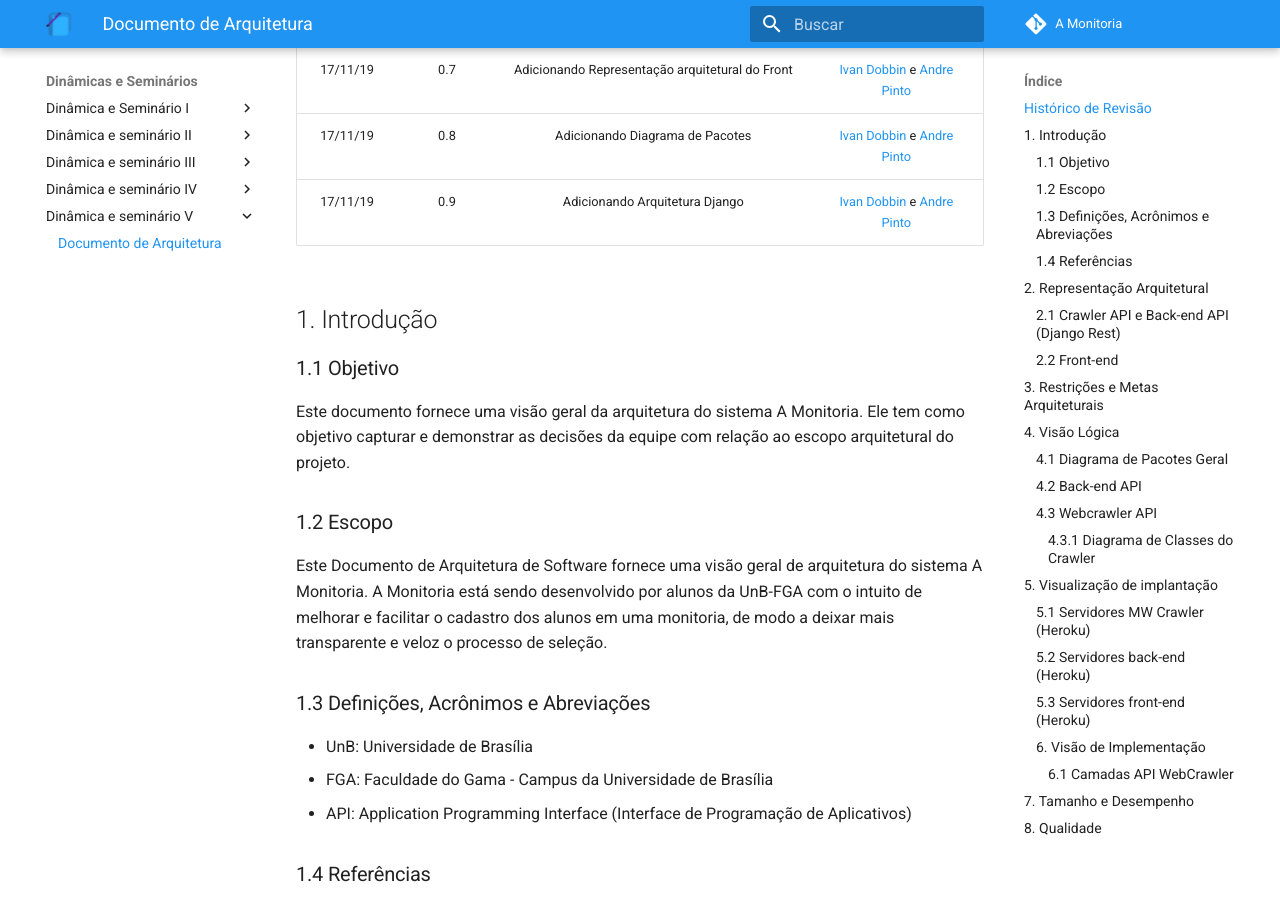
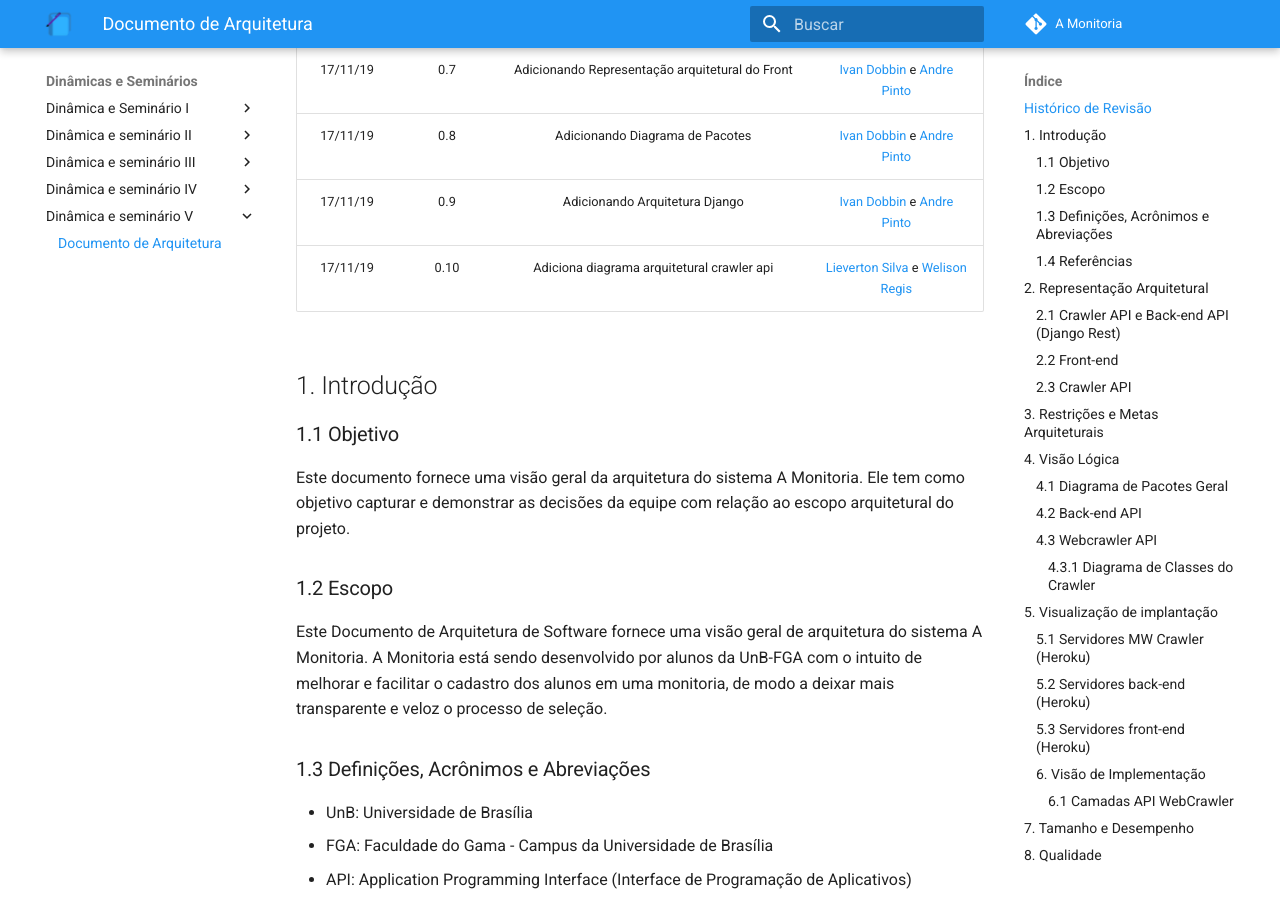
Before and after one commit to 2019-2-arquitetura-desenho/wiki, an MkDocs documentation site: the page built from docs/dinamica_seminario_V/documento_arquitetura.md, in a window 1280 px wide and 900 px high, scrolled down 611 px. Built offline with MkDocs 1.6.1 and Material for MkDocs 9.7.7, drawn with Linux system fonts in a browser that asks for light colours; comment, search, counter and statistics services are not loaded; old or Windows-style settings are respelled for this version of MkDocs.

Commit message:
Add crawler architectural diagram
Co-authored-by: Welison Almeida <welison.almeida.923@gmail.com>
Co-authored-by: Lieverton Santos <lievertom@gmail.com>

```diff
--- a/docs/dinamica_seminario_V/documento_arquitetura.md
+++ b/docs/dinamica_seminario_V/documento_arquitetura.md
@@ -13,6 +13,7 @@
 |17/11/19 | 0.7 | Adicionando Representação arquitetural do Front | [Ivan Dobbin](https://github.com/darmsDD) e [Andre Pinto](https://github.com/andrelucax) |
 |17/11/19 | 0.8 | Adicionando Diagrama de Pacotes | [Ivan Dobbin](https://github.com/darmsDD) e [Andre Pinto](https://github.com/andrelucax) |
 |17/11/19 | 0.9 | Adicionando Arquitetura Django | [Ivan Dobbin](https://github.com/darmsDD) e [Andre Pinto](https://github.com/andrelucax) |
+| 17/11/19 | 0.10 | Adiciona diagrama arquitetural crawler api | [Lieverton Silva](https://github.com/lievertom) e [Welison Regis](https://github.com/WelisonR) |
 
 ## 1. Introdução
 
@@ -64,6 +65,10 @@
 ### 2.2 Front-end
 
 ![arquitetura_front](assets/representacao_arquitetural_front.png)
+
+### 2.3 Crawler API
+
+![aquitetura_Crawler](assets/representacao_arquitetural_crawler.jpg)
 
 * **Components:**
 
```
Also changed, not shown: docs/dinamica_seminario_V/assets/representacao_arquitetural_crawler.jpg (added).
